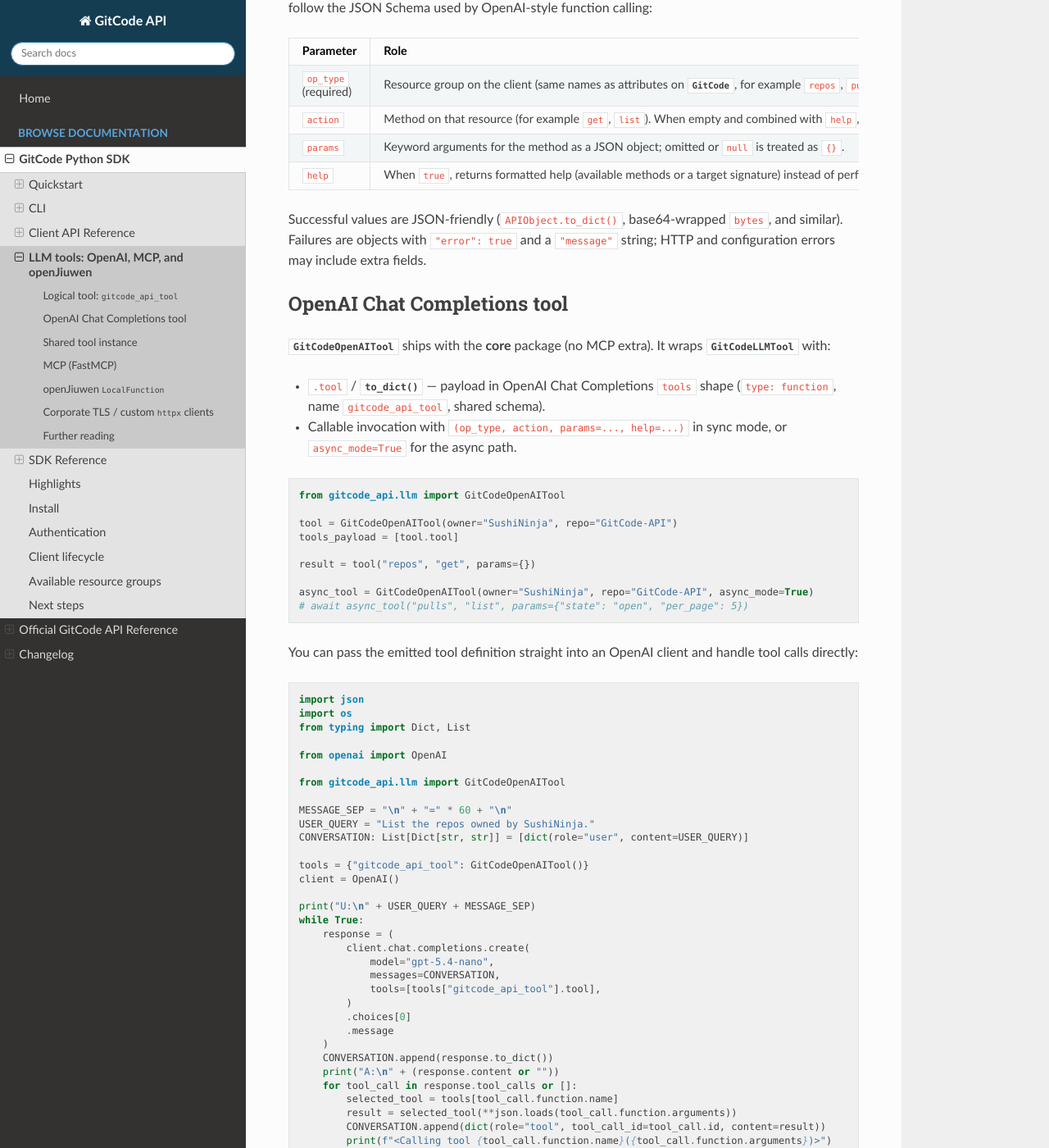
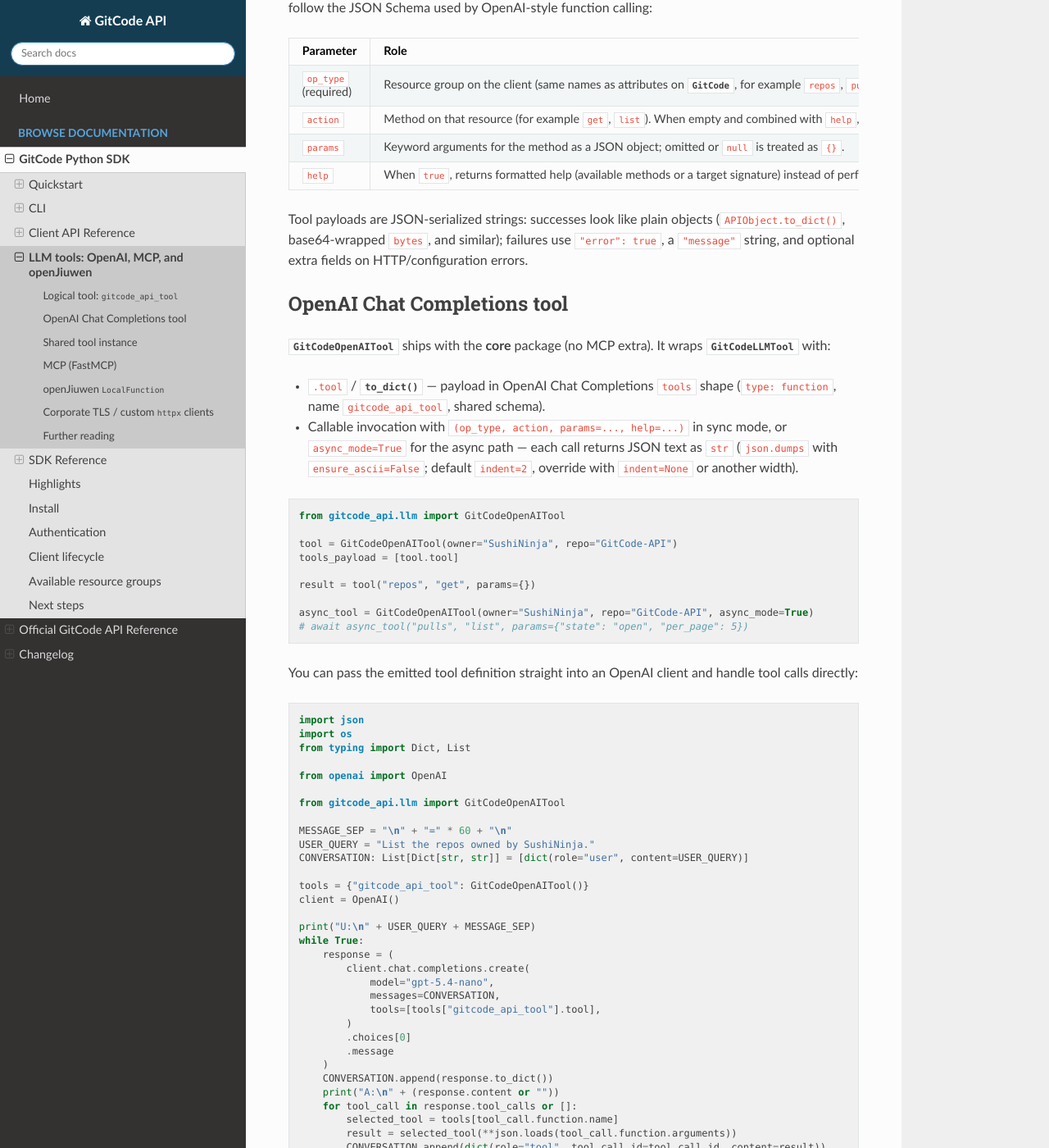
Before and after one commit to Trenza1ore/GitCode-API, a Sphinx documentation site: the page built from docs/sdk/llm_tools.rst, in a window 1280 px wide and 1400 px high, scrolled down 513 px. Shown: the whole window at 82% size. Built offline with Sphinx 7.4.7 and the Read the Docs theme 3.1.0, drawn with Linux system fonts in a browser that asks for light colours; some of the changed text lies outside the part shown.

Commit message:
docs(tool): update docs / readme for openai tool change (json-serialize string)

```diff
--- a/docs/sdk/llm_tools.rst
+++ b/docs/sdk/llm_tools.rst
@@ -38,9 +38,7 @@
      - When ``true``, returns formatted help (available methods or a target
        signature) instead of performing a request where applicable.
 
-Successful values are JSON-friendly (``APIObject.to_dict()``, base64-wrapped
-``bytes``, and similar). Failures are objects with ``"error": true`` and a
-``"message"`` string; HTTP and configuration errors may include extra fields.
+Tool payloads are JSON-serialized strings: successes look like plain objects (``APIObject.to_dict()``, base64-wrapped ``bytes``, and similar); failures use ``"error": true``, a ``"message"`` string, and optional extra fields on HTTP/configuration errors.
 
 OpenAI Chat Completions tool
 ----------------------------
@@ -52,7 +50,9 @@
   OpenAI Chat Completions ``tools`` shape (``type: function``, name
   ``gitcode_api_tool``, shared schema).
 * Callable invocation with ``(op_type, action, params=..., help=...)`` in sync
-  mode, or ``async_mode=True`` for the async path.
+  mode, or ``async_mode=True`` for the async path — each call returns JSON text
+  as ``str`` (``json.dumps`` with ``ensure_ascii=False``; default ``indent=2``,
+  override with ``indent=None`` or another width).
 
 .. code-block:: python
 
@@ -107,11 +107,6 @@
       print(MESSAGE_SEP)
       if not response.tool_calls:
           break
-
-Constructor arguments mirror the clients: ``client=``, ``async_client=``,
-``api_key=``, ``owner=``, ``repo=``, ``base_url=``, ``timeout=``, ``decrypt=``.
-For dict-driven setups that reserve the name ``async``, you may pass
-``**{"async": True}`` instead of ``async_mode=True`` (but not both).
 
 Shared tool instance
 --------------------
```
Also changed, not shown: README.md (+2 -4 lines), README.zh.md (+2 -4 lines).
